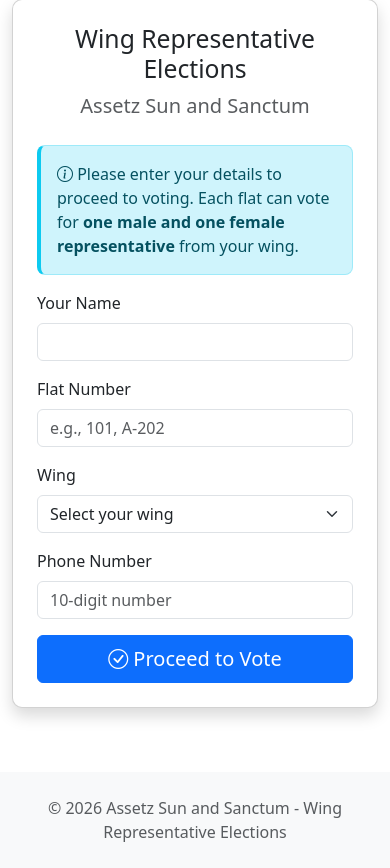
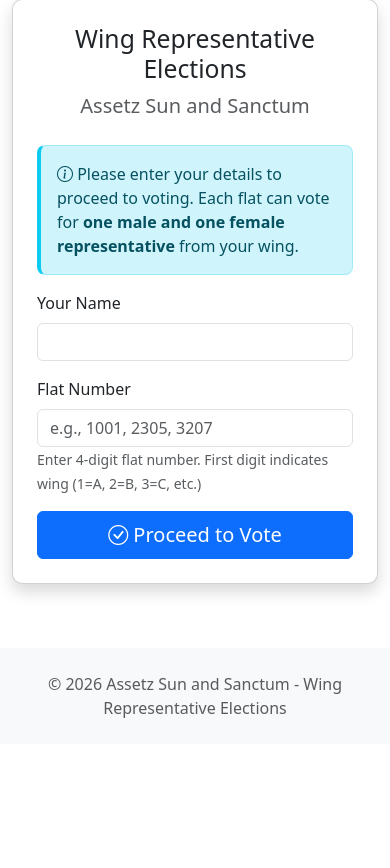
Before and after one commit to pjain-1711/apartment-voting-project, a Flask app: page /vote in a window 390 px wide. Shown: the part 131-999 px from the top of the page. After the commit the page ends 849 px from the top, so only its background shows below. Run offline with Flask 3, Linux system fonts and the light colour scheme.

Commit message:
Remove phone number + auto-deduce wing from flat number
Changes:
- Removed phone number field from voting form
- Made phone_number nullable in Voter model
- Removed wing dropdown from voter info form
- Added 4-digit flat number validation with pattern
- Created extract_wing_from_flat() function in validators.py
- Wing auto-deduced from first digit of flat number (1=A, 2=B, etc.)
- Updated voting route to use new wing extraction logic
- Added helpful hint text for flat number format

Co-Authored-By: Claude Opus 4.6 <noreply@anthropic.com>

```diff
--- a/app/models.py
+++ b/app/models.py
@@ -76,7 +76,7 @@ class Voter(db.Model):
     name = db.Column(db.String(100), nullable=False)
     flat_number = db.Column(db.String(20), nullable=False)
     wing_id = db.Column(db.Integer, db.ForeignKey('wings.id'), nullable=False)
-    phone_number = db.Column(db.String(20), nullable=False)
+    phone_number = db.Column(db.String(20), nullable=True)  # Optional field
     counter_number = db.Column(db.Integer, unique=True, nullable=False)
     voted_at = db.Column(db.DateTime, nullable=False, default=datetime.utcnow)
 
--- a/app/routes/voting.py
+++ b/app/routes/voting.py
@@ -5,7 +5,8 @@ from app.utils.validators import (
     has_already_voted,
     get_nominees_by_wing_and_gender,
     get_next_counter_number,
-    validate_vote_selection
+    validate_vote_selection,
+    extract_wing_from_flat
 )
 
 bp = Blueprint('voting', __name__)
@@ -21,11 +22,9 @@ def landing():
 def index():
     """Voting page - voter information form"""
     voting_enabled = ConfigSetting.is_voting_enabled()
-    wings = Wing.query.filter_by(is_active=True).order_by(Wing.name).all()
 
     return render_template('voting/voter_info.html',
-                           voting_enabled=voting_enabled,
-                           wings=wings)
+                           voting_enabled=voting_enabled)
 
 
 @bp.route('/vote', methods=['POST'])
@@ -40,19 +39,20 @@ def vote():
     # Get voter information
     voter_name = request.form.get('voter_name', '').strip()
     flat_number = request.form.get('flat_number', '').strip()
-    wing_id = request.form.get('wing_id', type=int)
-    phone_number = request.form.get('phone_number', '').strip()
 
     # Validation
-    if not all([voter_name, flat_number, wing_id, phone_number]):
+    if not all([voter_name, flat_number]):
         flash('All fields are required', 'error')
         return redirect(url_for('voting.index'))
 
-    # Check if wing exists
+    # Extract wing from flat number
+    wing_id, error = extract_wing_from_flat(flat_number)
+    if error:
+        flash(error, 'error')
+        return redirect(url_for('voting.index'))
+
+    # Check if wing exists (already validated in extract_wing_from_flat)
     wing = Wing.query.get(wing_id)
-    if not wing or not wing.is_active:
-        flash('Invalid wing selected', 'error')
-        return redirect(url_for('voting.index'))
 
     # Check if flat has already voted
     if has_already_voted(flat_number, wing_id):
@@ -73,8 +73,7 @@ def vote():
     session['voter_info'] = {
         'name': voter_name,
         'flat_number': flat_number,
-        'wing_id': wing_id,
-        'phone_number': phone_number
+        'wing_id': wing_id
     }
     session['timer_start'] = datetime.utcnow().timestamp()
 
@@ -171,7 +170,7 @@ def submit():
             name=voter_info['name'],
             flat_number=voter_info['flat_number'],
             wing_id=voter_info['wing_id'],
-            phone_number=voter_info['phone_number'],
+            phone_number='',  # No longer collected
             counter_number=counter_number
         )
         db.session.add(voter)
--- a/app/templates/voting/voter_info.html
+++ b/app/templates/voting/voter_info.html
@@ -33,22 +33,14 @@
 
                         <div class="mb-3">
                             <label for="flat_number" class="form-label">Flat Number</label>
-                            <input type="text" class="form-control" id="flat_number" name="flat_number" placeholder="e.g., 101, A-202" required>
-                        </div>
-
-                        <div class="mb-3">
-                            <label for="wing_id" class="form-label">Wing</label>
-                            <select class="form-select" id="wing_id" name="wing_id" required>
-                                <option value="">Select your wing</option>
-                                {% for wing in wings %}
-                                <option value="{{ wing.id }}">{{ wing.name }}</option>
-                                {% endfor %}
-                            </select>
-                        </div>
-
-                        <div class="mb-3">
-                            <label for="phone_number" class="form-label">Phone Number</label>
-                            <input type="tel" class="form-control" id="phone_number" name="phone_number" placeholder="10-digit number" required>
+                            <input type="text" class="form-control" id="flat_number" name="flat_number"
+                                   pattern="[0-9]{4}"
+                                   placeholder="e.g., 1001, 2305, 3207"
+                                   title="Flat number must be exactly 4 digits"
+                                   required>
+                            <small class="form-text text-muted">
+                                Enter 4-digit flat number. First digit indicates wing (1=A, 2=B, 3=C, etc.)
+                            </small>
                         </div>
 
                         <div class="d-grid gap-2">
```
Also changed, not shown: app/utils/validators.py (+40 -1 lines), .claude/settings.json.
